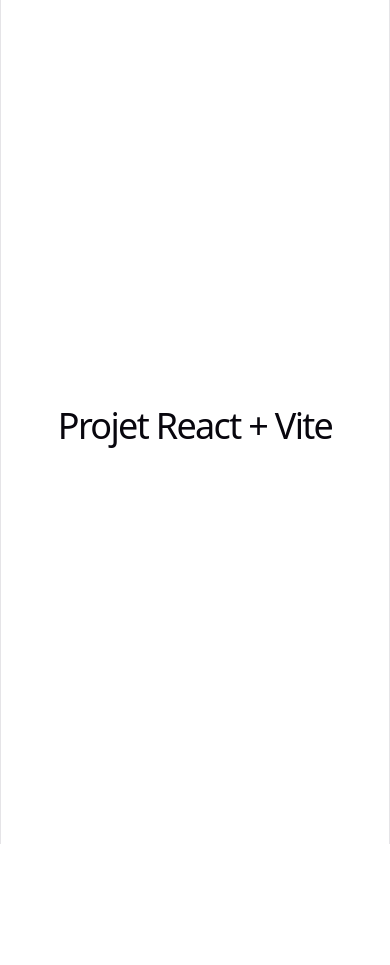
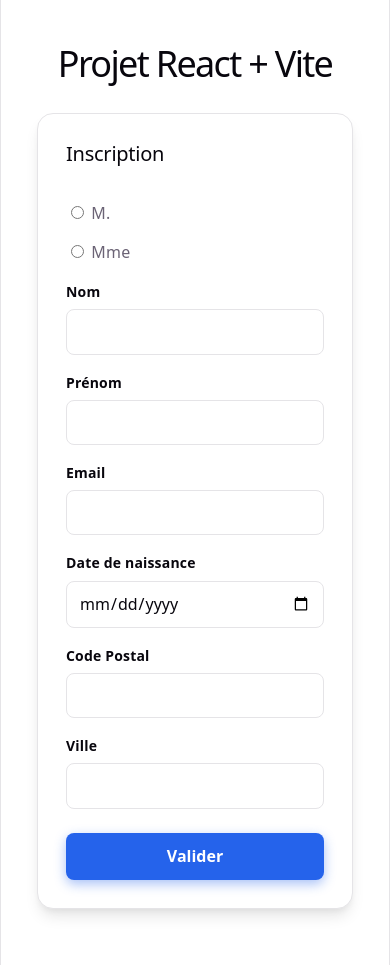
Before and after one commit to renaulaury/my-react-app, a React (Vite) app: page / in a window 390 px wide. Before the commit the page ends 844 px from the top, so only its background shows below. Built offline with nearby package versions, Linux system fonts and the light colour scheme.

Commit message:
feat: TD6 formulaire d'inscription avec modale

```diff
--- a/src/App.jsx
+++ b/src/App.jsx
@@ -1,9 +1,12 @@
 import './App.css'
+import Register from './components/Register'
 
 function App() {
   return (
     <section id="center">
       <h1>Projet React + Vite</h1>
+      <Register />
+
     </section>
   )
 }
--- /dev/null
+++ b/src/components/Input.jsx
@@ -0,0 +1,10 @@
+function Input({ label, type, onChange }) {
+  return (
+    <div className="field">
+      <label>{label}</label>
+      <input type={type} onChange={onChange} />
+    </div>
+  )
+}
+
+export default Input
--- /dev/null
+++ b/src/components/Register.css
@@ -0,0 +1,161 @@
+/* ===== Couleurs (tons bleus) ===== */
+
+.register {
+  --accent: #2563eb;
+  --accent-bg: rgba(37, 99, 235, 0.08);
+  --accent-border: rgba(37, 99, 235, 0.4);
+}
+
+@media (prefers-color-scheme: dark) {
+  .register {
+    --accent: #60a5fa;
+    --accent-bg: rgba(96, 165, 250, 0.12);
+    --accent-border: rgba(96, 165, 250, 0.45);
+  }
+}
+
+/* ===== Mise en page : formulaire à gauche, résultat à droite ===== */
+
+.register {
+  display: grid;
+  grid-template-columns: 1fr 1fr;
+  gap: 24px;
+  width: 100%;
+  max-width: 900px;
+  padding: 0 20px 40px;
+  box-sizing: border-box;
+  text-align: left;
+}
+
+.register h2 {
+  margin-bottom: 20px;
+}
+
+.register-form,
+.register-result {
+  padding: 28px;
+  border-radius: 16px;
+  border: 1px solid var(--border);
+  box-shadow: var(--shadow);
+  background: var(--bg);
+}
+
+/* ===== Formulaire ===== */
+
+.register-form {
+  display: flex;
+  flex-direction: column;
+  gap: 16px;
+}
+
+.field {
+  display: flex;
+  flex-direction: column;
+  gap: 6px;
+
+  label {
+    font-size: 14px;
+    font-weight: 600;
+    color: var(--text-h);
+  }
+
+  input {
+    font: inherit;
+    font-size: 16px;
+    padding: 10px 12px;
+    border-radius: 8px;
+    border: 1px solid var(--border);
+    background: var(--bg);
+    color: var(--text-h);
+    transition: border-color 0.2s, box-shadow 0.2s;
+
+    &:focus {
+      outline: none;
+      border-color: var(--accent);
+      box-shadow: 0 0 0 3px var(--accent-bg);
+    }
+  }
+}
+
+/* ===== Bouton Valider ===== */
+
+.register-form > button {
+  margin-top: 8px;
+  padding: 12px 24px;
+  font: inherit;
+  font-weight: 600;
+  color: #fff;
+  background: var(--accent);
+  border: none;
+  border-radius: 8px;
+  cursor: pointer;
+  box-shadow: 0 4px 12px var(--accent-border);
+  transition: filter 0.2s, transform 0.1s, box-shadow 0.2s;
+
+  &:hover {
+    filter: brightness(1.1);
+    box-shadow: 0 6px 16px var(--accent-border);
+  }
+
+  &:active {
+    transform: translateY(1px);
+    box-shadow: 0 2px 6px var(--accent-border);
+  }
+
+  &:focus-visible {
+    outline: 3px solid var(--accent-bg);
+    outline-offset: 2px;
+  }
+
+  /* texte foncé sur le bleu clair du mode sombre, pour rester lisible */
+  @media (prefers-color-scheme: dark) {
+    color: #0b1220;
+  }
+}
+
+/* ===== Résultat ===== */
+
+.register-result {
+  align-self: start;
+  position: sticky;
+  top: 20px;
+  background: var(--accent-bg);
+  border-color: var(--accent-border);
+
+  p {
+    display: flex;
+    justify-content: space-between;
+    gap: 16px;
+    padding: 12px 0;
+    border-bottom: 1px solid var(--accent-border);
+    color: var(--text-h);
+    word-break: break-word;
+    text-align: right;
+    min-height: 1.45em;
+  }
+
+  p:last-child {
+    border-bottom: none;
+  }
+
+  span {
+    font-size: 14px;
+    font-weight: 600;
+    color: var(--accent);
+    text-align: left;
+    flex-shrink: 0;
+  }
+}
+
+/* ===== Petits écrans : l'un sous l'autre ===== */
+
+@media (max-width: 720px) {
+  .register {
+    grid-template-columns: 1fr;
+    padding: 0 16px 32px;
+  }
+
+  .register-result {
+    position: static;
+  }
+}
--- /dev/null
+++ b/src/components/Register.jsx
@@ -0,0 +1,55 @@
+import Input from './Input'
+import { useState } from 'react'
+import './Register.css'
+
+function Register() {
+  const [civility, setCivility] = useState("")
+  const [name, setName] = useState("")
+  const [firstName, setFirstName] = useState("")
+  const [email, setEmail] = useState("")
+  const [birthDate, setBirthDate] = useState("")
+  const [codePostal, setCodePostal] = useState("")
+  const [city, setCity] = useState("")
+  const [showModal, setShowModal] = useState(false) //Modale cachée par défaut
+
+  return (
+    <div className="register">
+      <form className="register-form">
+        <h2>Inscription</h2>
+
+        <label>
+          <input type="radio" name="civility" value="M." onChange={(e) => setCivility(e.target.value)} /> M.
+        </label>
+        <label>
+          <input type="radio" name="civility" value="Mme" onChange={(e) => setCivility(e.target.value)} /> Mme
+        </label>
+
+        <Input label="Nom" type="text" onChange={(e) => setName(e.target.value)} />
+        <Input label="Prénom" type="text" onChange={(e) => setFirstName(e.target.value)} />
+        <Input label="Email" type="email" onChange={(e) => setEmail(e.target.value)} />
+        <Input label="Date de naissance" type="date" onChange={(e) => setBirthDate(e.target.value)} />
+        <Input label="Code Postal" type="text" onChange={(e) => setCodePostal(e.target.value)} />
+        <Input label="Ville" type="text" onChange={(e) => setCity(e.target.value)} />
+
+        <button type="button" onClick={() => setShowModal(true)}>Valider</button>
+      </form>
+
+    {/* Modale */}
+      {showModal && (
+        <div className="register-result">
+          <h2>Résultat</h2>
+          <p><span>Civilité</span>{civility}</p>
+          <p><span>Nom</span>{name}</p>
+          <p><span>Prénom</span>{firstName}</p>
+          <p><span>Email</span>{email}</p>
+          <p><span>Date de naissance</span>{birthDate}</p>
+          <p><span>Code Postal</span>{codePostal}</p>
+          <p><span>Ville</span>{city}</p>
+          <button type="button" onClick={() => setShowModal(false)}>Fermer</button>
+        </div>
+      )}
+    </div>
+  )
+}
+
+export default Register
```
